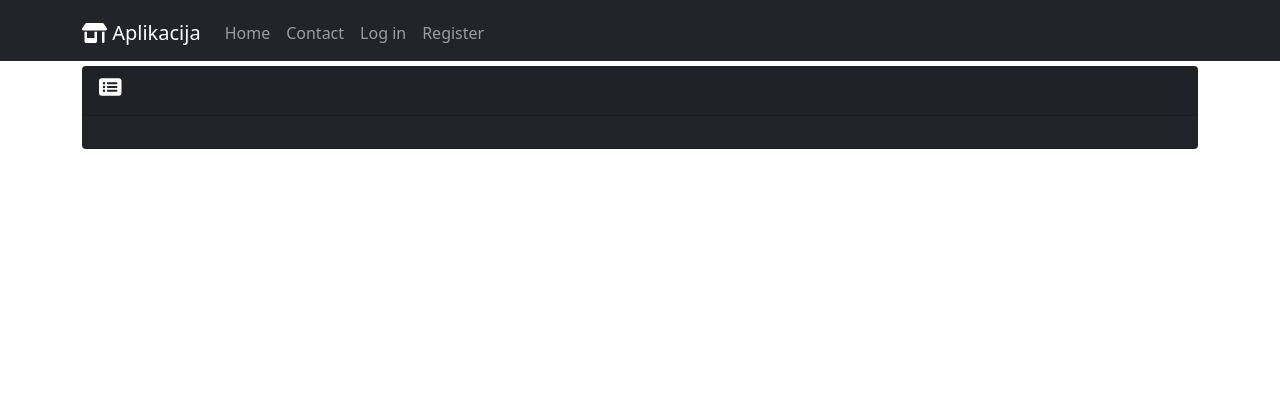
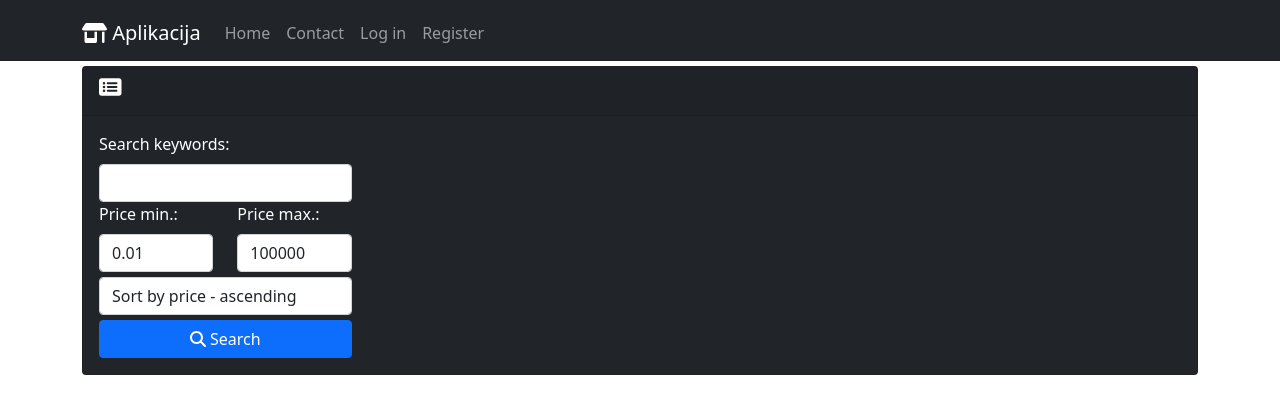
Before and after one commit to mudzy992/frontend-aplikacija, a React (Create React App) app: page /#/category/2/ in a window 1280 px wide. Shown: the top 414 px of the page. Built offline with nearby package versions, Linux system fonts and the light colour scheme; no server answers.

Commit message:
Implamentacija filtera

```diff
--- a/src/components/CategoryPage/CategoryPage.tsx
+++ b/src/components/CategoryPage/CategoryPage.tsx
@@ -1,10 +1,9 @@
-import { faListAlt } from '@fortawesome/free-solid-svg-icons';
+import { faListAlt, faSearch } from '@fortawesome/free-solid-svg-icons';
 import { FontAwesomeIcon } from '@fortawesome/react-fontawesome';
-import { Button } from '@mui/material';
 import Alert from '@mui/material/Alert';
 import ReadMoreIcon from '@mui/icons-material/ReadMore';
 import React from 'react';
-import { Card, Col, Container, ListGroup, ListGroupItem, Row } from 'react-bootstrap';
+import { Button, Card, Col, Container, Form, ListGroup, ListGroupItem, Row } from 'react-bootstrap';
 import { Link, Redirect } from 'react-router-dom';
 import api, { ApiResponse } from '../../API/api';
 import { ApiConfig } from '../../config/api.config';
@@ -26,6 +25,12 @@
     articles?: ArticleType[];
     isUserLoggedIn: boolean;
     message: string;
+    filters: {
+        keywords: string;
+        priceMinimum: number;
+        priceMaximum: number;
+        order: 'name asc' | 'name desc' | 'price asc' | 'price desc';
+    }
 }
 
 interface CategoryDto {
@@ -54,6 +59,12 @@
         this.state = {
             isUserLoggedIn: true,
             message: "",
+            filters: {
+                keywords: '',
+                priceMinimum: 0.01,
+                priceMaximum: 100000,
+                order: "price asc"
+            }
         }
     }
 
@@ -104,15 +115,114 @@
                     </Card.Header>
                 <Card.Body>
                     <Card.Text>
-                        { this.printErrorMessage () }
-                        { this.showSubcategories() }
-                        { this.showArticles() }
 
+                        <Row>
+                            <Col xs="12" md="4" lg="3">
+                                {this.printFilters()}
+                            </Col>
+                            <Col xs="12" md="8" lg="9">
+                                { this.printErrorMessage () }
+                                { this.showSubcategories() }
+                                { this.showArticles() }
+                            </Col>
+                        </Row>
                     </Card.Text>
                 </Card.Body>
 
                 </Card>
             </Container>
+            </>
+        )
+    }
+
+    private setNewFilter(newFilter:any) {
+        this.setState(Object.assign(this.state, {
+            filter: newFilter,
+        }))
+    }
+
+    private filterKeywordsChanged(event: React.ChangeEvent<HTMLInputElement>) {
+        this.setNewFilter(Object.assign(this.state.filters, {
+            keywords: event.target.value,
+        }))
+    }
+
+    private filterPriceMinChanged(event: React.ChangeEvent<HTMLInputElement>) {
+        this.setNewFilter(Object.assign(this.state.filters, {
+            priceMinimum: Number(event.target.value),
+        }))
+    }
+
+    private filterPriceMaxChanged(event: React.ChangeEvent<HTMLInputElement>) {
+        this.setNewFilter(Object.assign(this.state.filters, {
+            priceMaximum: Number(event.target.value),
+        }))
+    }
+
+    private filterOrderChanged(event: React.ChangeEvent<HTMLSelectElement>) {
+        this.setNewFilter(Object.assign(this.state.filters, {
+            order: event.target.value,
+        }))
+    }
+
+    private applyFilters() {
+        this.getCategoryData()
+    }
+
+    private printFilters(){
+        return(
+            <>
+                <Form.Group>
+                    <Form.Label htmlFor="keywords">Search keywords:</Form.Label>
+                    <Form.Control
+                    type="text"
+                    id="keywords"
+                    value={this.state.filters.keywords}
+                    onChange={(e) => this.filterKeywordsChanged(e as any)}
+                    />
+                </Form.Group>
+                <Form.Group>
+                    <Row>
+                        <Col xs="12" sm="6">
+                        <Form.Label htmlFor='priceMin'>Price min.:</Form.Label>
+                            <Form.Control
+                            type='number'
+                            id="priceMin"
+                            step="0.01" min = "0.01" max="99999.99"
+                            value={this.state.filters.priceMinimum}
+                            onChange={(e) => this.filterPriceMinChanged(e as any)}
+                            />
+                        </Col>
+                        <Col xs="12" sm="6">
+                        <Form.Label htmlFor="priceMax">Price max.:</Form.Label>
+                            <Form.Control
+                            type="number"
+                            id="priceMax"
+                            step="0.01" min = "0.02" max="100000"
+                            value={this.state.filters.priceMaximum}
+                            onChange={(e) => this.filterPriceMaxChanged(e as any)}
+                            />
+                        </Col>
+                    </Row>
+                </Form.Group>
+                <Form.Group style={{marginTop:5}}>
+                    <Form.Control
+                    as='select'
+                    id="sordOrder"
+                    value={this.state.filters.order}
+                    onChange={(e) => this.filterOrderChanged(e as any)}>
+                        <option value="name asc">Sort by name - ascending</option>
+                        <option value="name desc">Sort by name - descending</option>
+                        <option value="price asc">Sort by price - ascending</option>
+                        <option value="price desc">Sort by price - descending</option>
+                    </Form.Control>
+                </Form.Group>
+
+                <Form.Group className="d-grid gap-2" style={{marginTop:5}}>
+                    <Button className="btn btn-primary" onClick={() => this.applyFilters()}>
+                        <FontAwesomeIcon icon={faSearch} /> Search
+                    </Button>
+                </Form.Group>
             </>
         )
     }
@@ -180,7 +290,7 @@
         return(
             /* Ono kako želimo da prikažemo kategoriju (dizajn) */
             <Col lg="4" md="6" sm="6" xs="12">
-                <Card className="text-dark bg-light mb-3">
+                <Card className="text-dark bg-light mb-3 d-grid gap-2">
                     <Card.Img variant="top" src={ApiConfig.PHOTO_PATH + 'small/' + article.imageUrl} className="w-100"/>
                         <Card.Body>
                             <Card.Title>
@@ -191,8 +301,8 @@
                                 <ListGroupItem> <strong>Price:</strong> {Number(article.price).toFixed(2)} EUR</ListGroupItem>
                             </ListGroup>
                         </Card.Body>
-                    <Card.Footer>
-                        <Button href={`/article/${article.articleId}`} variant="outlined" startIcon={<ReadMoreIcon />}> Više detalja</Button>
+                    <Card.Footer className="d-grid gap-2">
+                        <Button className="btn btn-primary" href={`/article/${article.articleId}`}> Više detalja</Button>
                     </Card.Footer>
                 </Card>
             </Col>
@@ -240,14 +350,17 @@
             this.setSubcategories(subcategories);
         })
 
+        const orderParts = this.state.filters.order.split(' ')
+        const orderBy = orderParts[0];
+        const orderdDirection = orderParts[1].toUpperCase();
         api('api/article/search/', 'post', {
             categoryId : Number(this.props.match.params.cId),
-            keywords: "",
-            priceMin: 0.01,
-            priceMax: Number.MAX_SAFE_INTEGER,
+            keywords: this.state.filters.keywords,
+            priceMin: this.state.filters.priceMinimum,
+            priceMax: this.state.filters.priceMaximum,
             features: [],
-            orderBy: "price",
-            orderDirection: "ASC",
+            orderBy: orderBy,
+            orderDirection: orderdDirection,
         })
         .then((res: ApiResponse) => {
             if (res.status === "login") {
```
